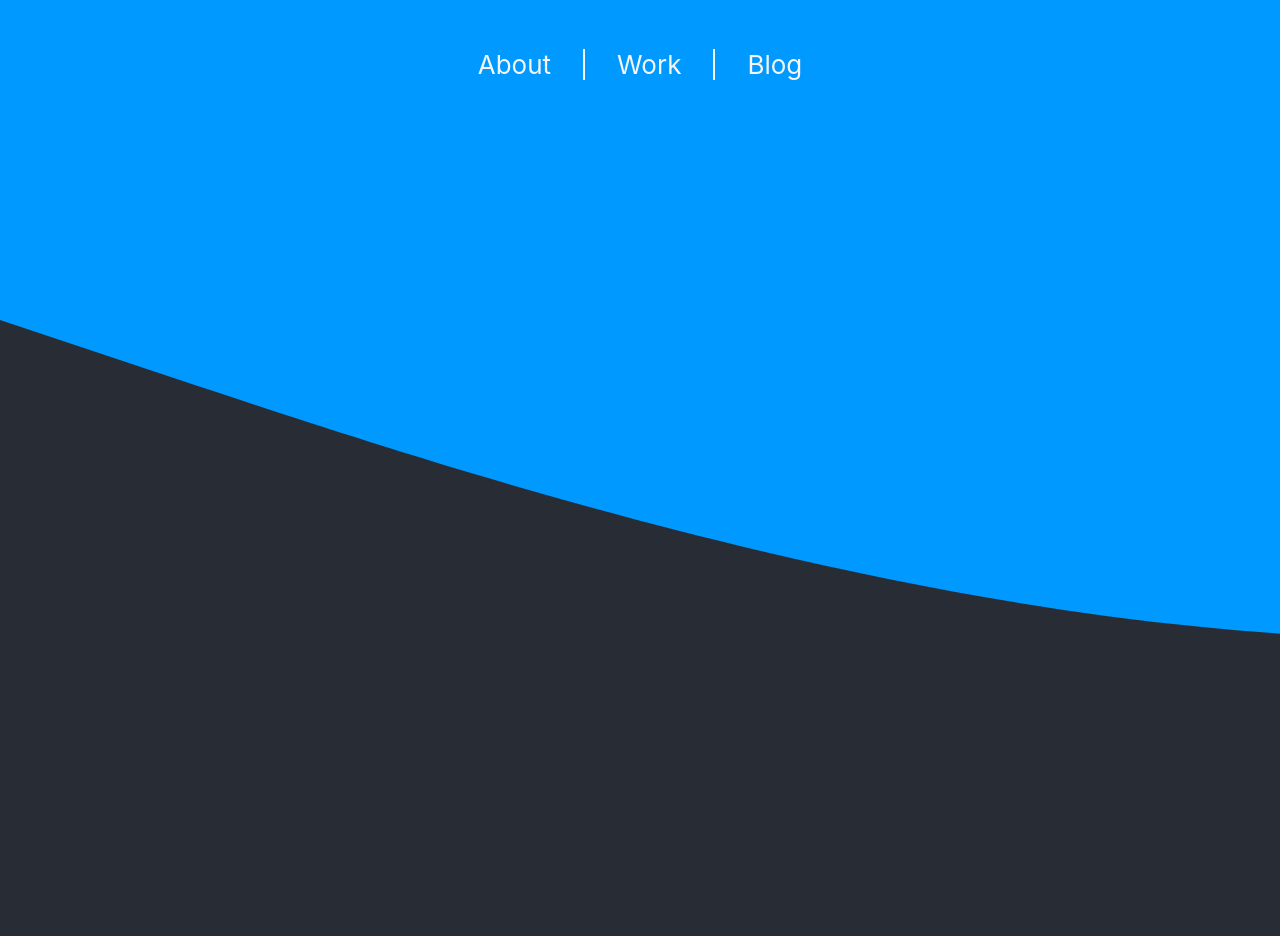
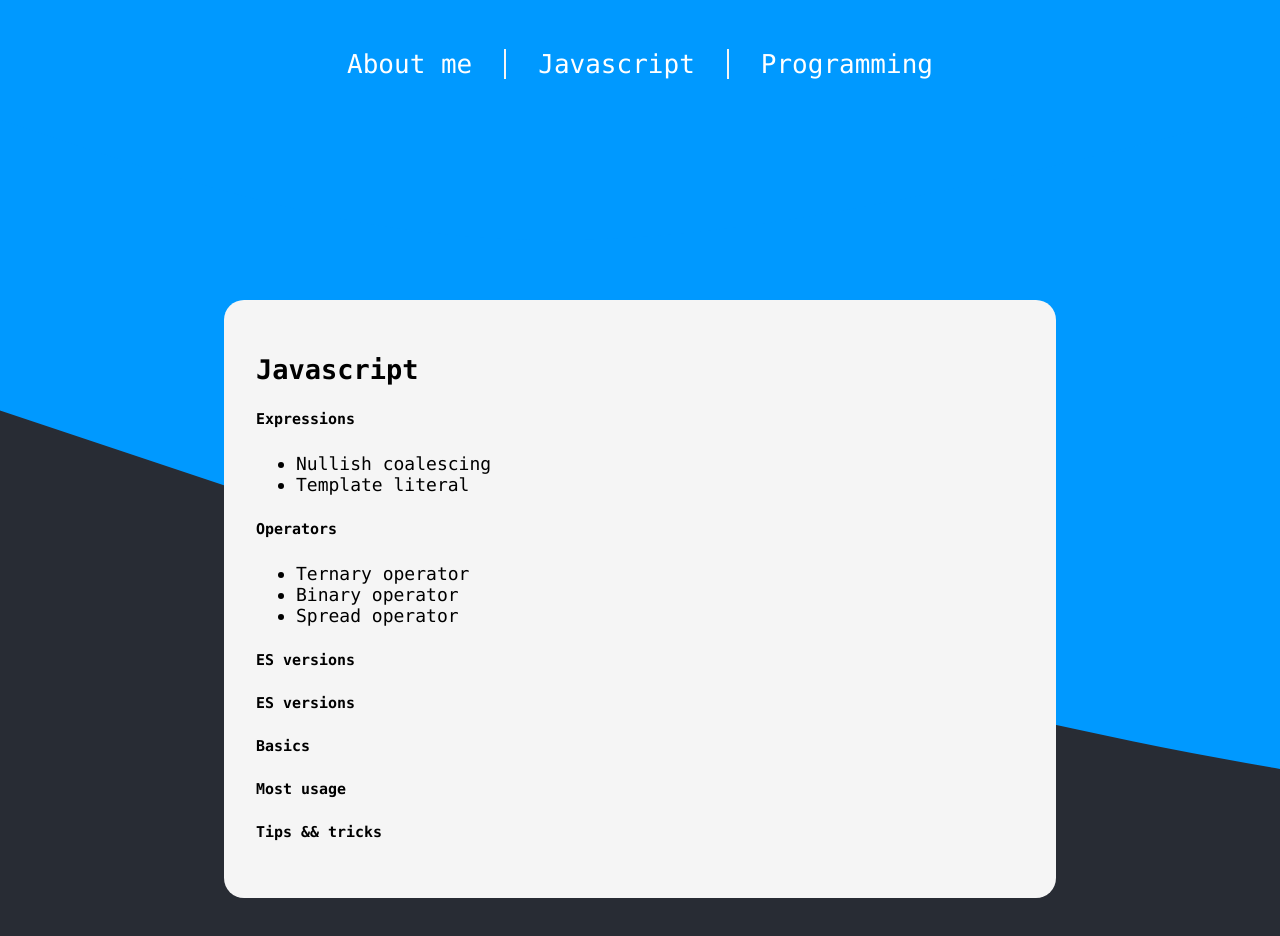
Before and after one commit to MartinPucan/blog, a React (Vite) app: page / in a window 1280 px wide. Shown: the top 936 px of the page. Before the commit the page ends 800 px from the top, so only its background shows below. Built offline with nearby package versions, Linux system fonts and the light colour scheme.

Commit message:
added content - need to fix

```diff
--- a/package.json
+++ b/package.json
@@ -12,7 +12,7 @@
   },
   "devDependencies": {
     "@vitejs/plugin-react-refresh": "^1.3.1",
-    "sass": "^1.38.0",
+    "sass": "^1.42.1",
     "vite": "^2.4.3"
   }
 }
--- a/src/App.jsx
+++ b/src/App.jsx
@@ -1,7 +1,8 @@
-import React, { useState } from 'react'
+import React from 'react'
 import Header from "./components/Header";
 import Footer from "./components/Footer";
 import Main from "./components/Main";
+import Javascript from "./components/Javascript";
 import './App.scss'
 
 function App() {
@@ -9,6 +10,7 @@ function App() {
     <section className="container">
       <Header />
       <Main />
+      <Javascript />
       <Footer />
     </section>
   )
--- a/src/App.scss
+++ b/src/App.scss
@@ -32,8 +32,25 @@
   }
 }
 
+a {
+  text-decoration: none;
+  color: white;
+
+  &:hover {
+    text-decoration: underline;
+  }
+}
+
 main {
   background: whitesmoke;
+}
+
+.wrapper {
+  width: min(768px, 90%);
+  margin: 0 auto;
+  padding: 2rem;
+  background: whitesmoke;
+  border-radius: 20px;
 }
 
 footer {
--- a/src/components/Header.jsx
+++ b/src/components/Header.jsx
@@ -3,11 +3,17 @@ import React from 'react'
 function Header() {
   return (
     <header className="header">
-      <nav className="nav">
-        <div className="nav-item">About</div>
-        <div className="nav-item">Work</div>
-        <div className="nav-item">Blog</div>
-      </nav>
+        <nav className="nav">
+            <div className="nav-item">
+                <a href="#about-me">About me</a>
+            </div>
+            <div className="nav-item">
+                <a href="#javascript">Javascript</a>
+            </div>
+            <div className="nav-item">
+                <a href="#programming">Programming</a>
+            </div>
+        </nav>
     </header>
   )
 }
--- /dev/null
+++ b/src/components/Javascript.jsx
@@ -0,0 +1,27 @@
+import React from 'react'
+
+function Javascript() {
+    return (
+        <section id="javascript" className="wrapper">
+            <h2>Javascript</h2>
+            <h5>Expressions</h5>
+            <ul>
+                <li>Nullish coalescing</li>
+                <li>Template literal</li>
+            </ul>
+            <h5>Operators</h5>
+            <ul>
+                <li>Ternary operator</li>
+                <li>Binary operator</li>
+                <li>Spread operator</li>
+            </ul>
+            <h5>ES versions</h5>
+            <h5>ES versions</h5>
+            <h5>Basics</h5>
+            <h5>Most usage</h5>
+            <h5>Tips && tricks</h5>
+        </section>
+    )
+}
+
+export default Javascript
--- a/src/index.css
+++ b/src/index.scss
@@ -1,3 +1,7 @@
+html {
+  scroll-behavior: smooth;
+}
+
 body {
   margin: 0;
   font-family: -apple-system, BlinkMacSystemFont, 'Segoe UI', 'Roboto', 'Oxygen',
@@ -6,6 +10,9 @@ body {
   -webkit-font-smoothing: antialiased;
   -moz-osx-font-smoothing: grayscale;
   background: #282c34;
+  font-size: 1.125rem;
+  font-family: source-code-pro, Menlo, Monaco, Consolas, 'Courier New',
+  monospace;
 }
 
 code {
--- a/src/main.jsx
+++ b/src/main.jsx
@@ -1,6 +1,6 @@
 import React from 'react'
 import ReactDOM from 'react-dom'
-import './index.css'
+import './index.scss'
 import App from './App'
 
 ReactDOM.render(
```
Also changed, not shown: 1 other file (tests, documents, lock files or other folders).
